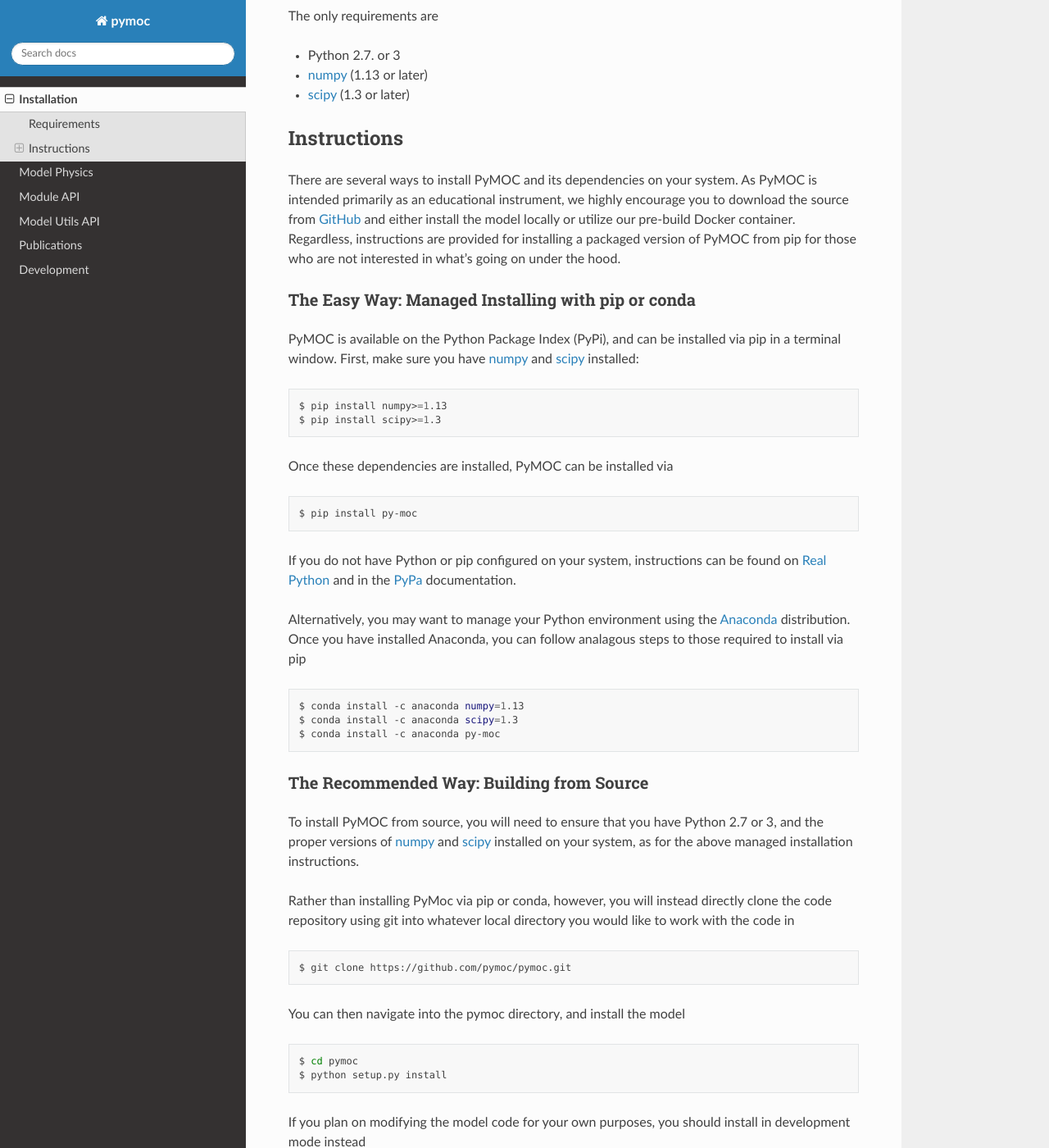
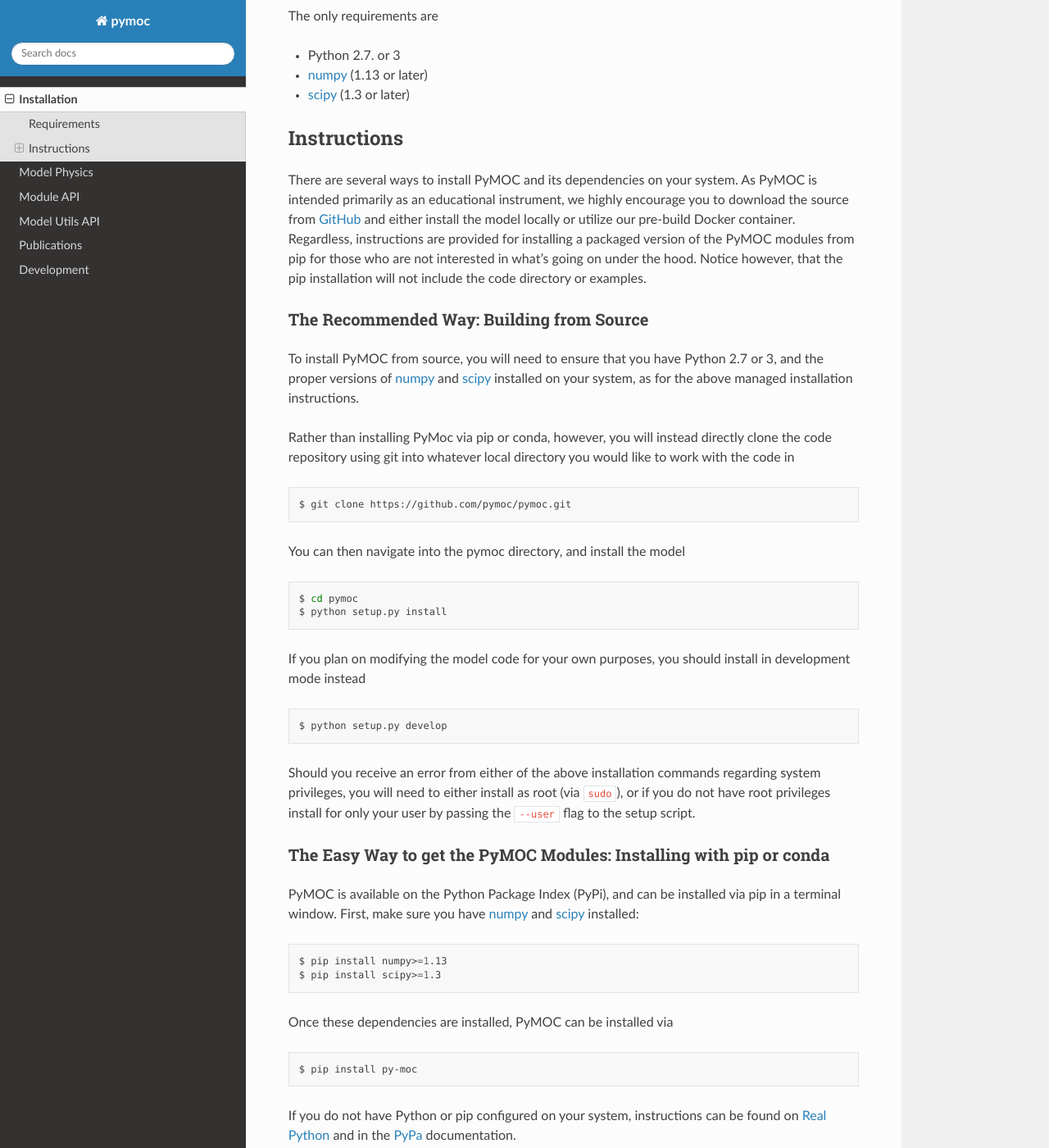
Before and after one commit to pymoc/pymoc, a Sphinx documentation site: the page built from docs/installation.rst, in a window 1280 px wide and 1400 px high, scrolled down 208 px. Shown: the whole window at 82% size. Built offline with Sphinx 7.4.7 and the Read the Docs theme 2.0.0, drawn with Linux system fonts in a browser that asks for light colours; some of the changed lines change nothing that is shown; some of the changed text lies outside the part shown.

Commit message:
Some minor re-arrangements in installation instructions

```diff
--- a/docs/installation.rst
+++ b/docs/installation.rst
@@ -21,40 +21,10 @@
 instrument, we highly encourage you to download the source from
 GitHub_ and either install the model locally or utilize our
 pre-build Docker container. Regardless, instructions are provided
-for installing a packaged version of PyMOC from pip for those
-who are not interested in what's going on under the hood.
-
-The Easy Way: Managed Installing with pip or conda
-^^^^^^^^^^^^^^^^^^^^^^^^^^^^^^^^^^^^^^^^^^^^^^^^^^
-
-PyMOC is available on the Python Package Index (PyPi), and can be
-installed via pip in a terminal window. First, make sure you have
-numpy_ and scipy_ installed:
-
-.. code-block:: bash
-
-  $ pip install numpy>=1.13
-  $ pip install scipy>=1.3
-
-Once these dependencies are installed, PyMOC can be installed via
-
-.. code-block:: bash
-
-  $ pip install py-moc
-
-If you do not have Python or pip configured on your system,
-instructions can be found on `Real Python`_ and in the PyPa_
-documentation.
-
-Alternatively, you may want to manage your Python environment using
-the Anaconda_ distribution. Once you have installed Anaconda, you
-can follow analagous steps to those required to install via pip
-
-.. code-block:: bash
-
-  $ conda install -c anaconda numpy=1.13
-  $ conda install -c anaconda scipy=1.3
-  $ conda install -c anaconda py-moc
+for installing a packaged version of the PyMOC modules from pip
+for those who are not interested in what's going on under the hood.
+Notice however, that the pip installation will not include the code
+directory or examples.
 
 
 The Recommended Way: Building from Source
@@ -91,7 +61,41 @@
 ``sudo``), or if you do not have root privileges install for only your user
 by passing the ``--user`` flag to the setup script.
 
-The Zero Configuration Way: Running in Docker
+
+The Easy Way to get the PyMOC Modules: Installing with pip or conda
+^^^^^^^^^^^^^^^^^^^^^^^^^^^^^^^^^^^^^^^^^^^^^^^^^^
+
+PyMOC is available on the Python Package Index (PyPi), and can be
+installed via pip in a terminal window. First, make sure you have
+numpy_ and scipy_ installed:
+
+.. code-block:: bash
+
+  $ pip install numpy>=1.13
+  $ pip install scipy>=1.3
+
+Once these dependencies are installed, PyMOC can be installed via
+
+.. code-block:: bash
+
+  $ pip install py-moc
+
+If you do not have Python or pip configured on your system,
+instructions can be found on `Real Python`_ and in the PyPa_
+documentation.
+
+Alternatively, you may want to manage your Python environment using
+the Anaconda_ distribution. Once you have installed Anaconda, you
+can follow analagous steps to those required to install via pip
+
+.. code-block:: bash
+
+  $ conda install -c anaconda numpy=1.13
+  $ conda install -c anaconda scipy=1.3
+  $ conda install -c anaconda py-moc
+
+
+Getting a Working Environment the Zero Configuration Way: Running in Docker
 ^^^^^^^^^^^^^^^^^^^^^^^^^^^^^^^^^^^^^^^^^^^^^
 
 If you are just getting started with Python, and have not (or don't
@@ -108,9 +112,9 @@
 
 To get started with Docker_, sign up for a free account on `Docker Hub`_,
 and download and install the desktop software for your operating system
-(available for Windows, MacOS, and Linux). Once you have installed the
-desktop software, open your preferred terminal and download the latest
-version of the PyMOC image:
+(available for Windows, MacOS, and Linux). Once you have installed  and
+logged in to desktop software, open your preferred terminal and download
+the latest version of the PyMOC image:
 
 .. code-block:: bash
 
```
